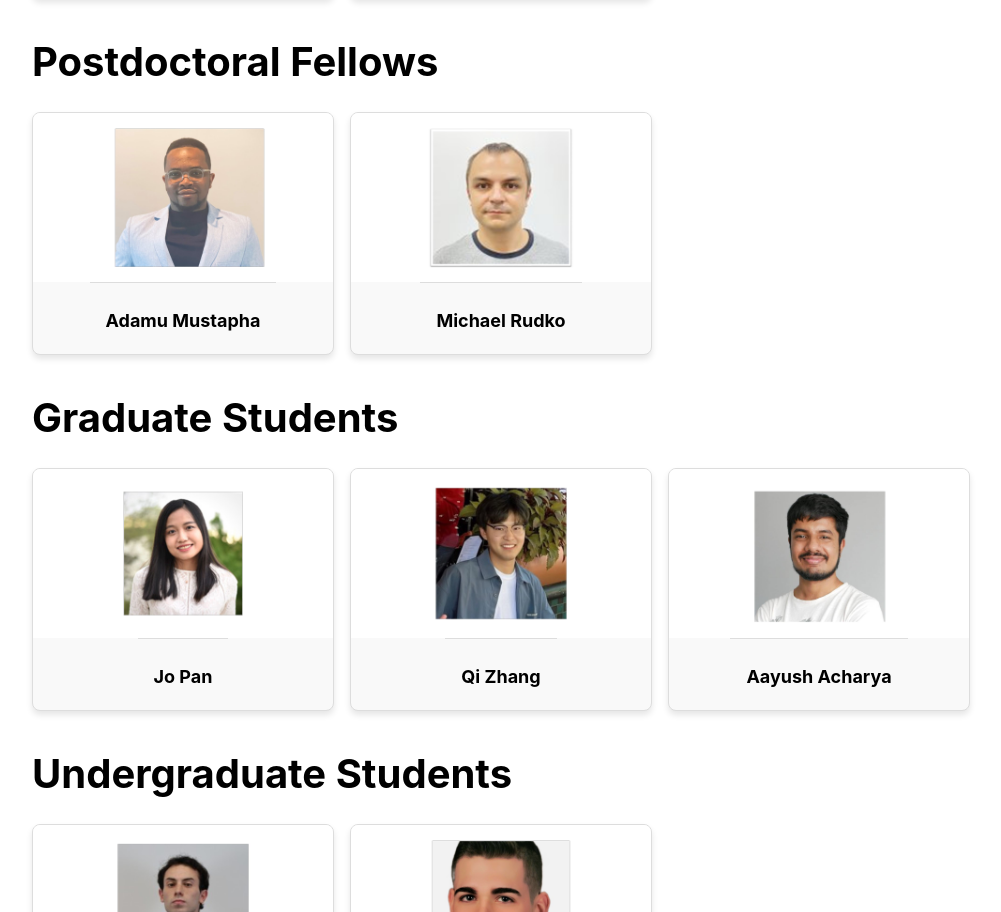
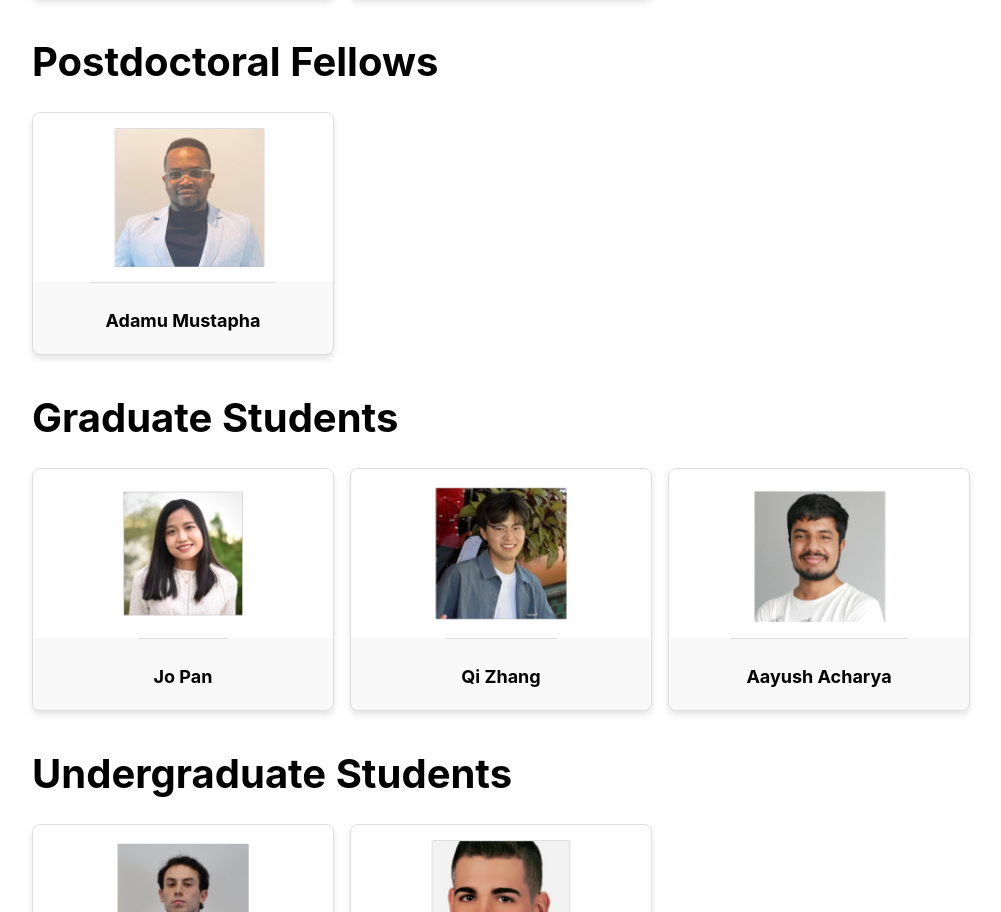
Before and after one commit to ClimatePub4KG/climatepub4kg, a React (Vite) app: page / in a window 1280 px wide. Shown: the part 3927-4839 px from the top of the page, without its empty margins (20-1021 px from the left). Built offline with nearby package versions, Linux system fonts and the light colour scheme.

Commit message:
remove team member section

```diff
--- a/src/App.tsx
+++ b/src/App.tsx
@@ -153,12 +153,6 @@ const App: React.FC = () => {
                 <h3>Adamu Mustapha</h3>
               </div>
             </div>
-            <div className="team-member">
-              <img src="/climatepub4kg/images/Rudko.jpg" alt="Michael Rudko" />
-              <div className="team-info">
-                <h3>Michael Rudko</h3>
-              </div>
-            </div>
           </div>
 
           <h2>Graduate Students</h2>
```
